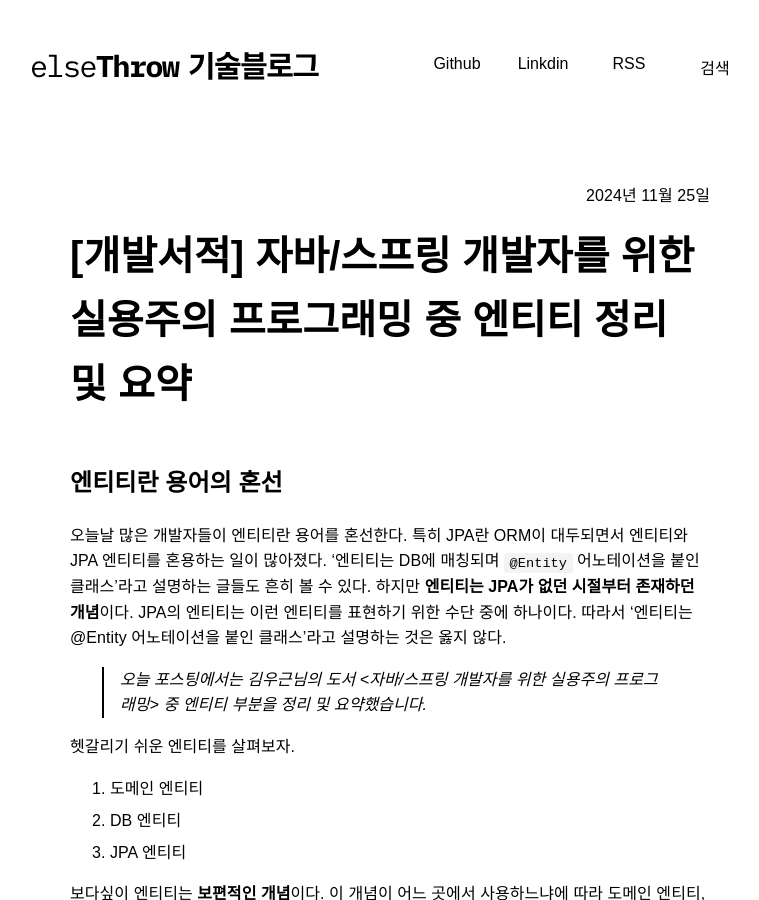
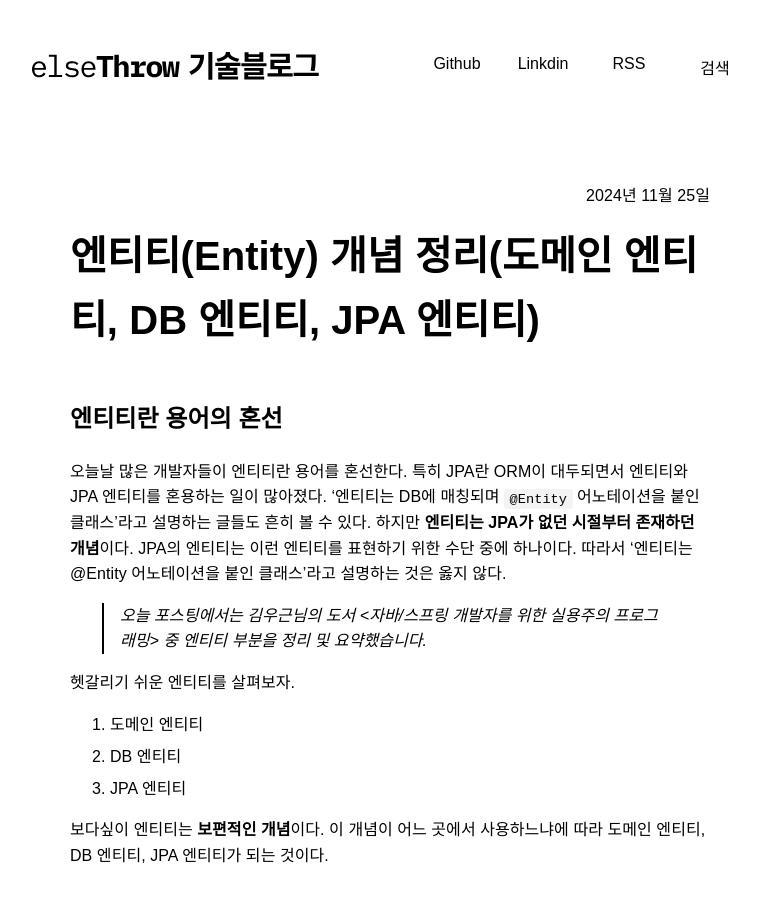
Before and after one commit to jaycobcoder/jaycobcoder.github.io, a Jekyll site: the page built from _posts/2024-11-25-엔티티 정리 및 요약.md, in a window 1280 px wide and 900 px high. Shown: the whole window, without its empty margins (250-1009 px from the left). Built offline with Jekyll 4.4.1, drawn with Linux system fonts in a browser that asks for light colours; comment, search, counter and statistics services are not loaded.

Commit message:
Update 2024-11-25-엔티티 정리 및 요약.md

```diff
--- a/_posts/2024-11-25-엔티티 정리 및 요약.md
+++ b/_posts/2024-11-25-엔티티 정리 및 요약.md
@@ -1,6 +1,6 @@
 ---
 layout: post
-title: "[개발서적] 자바/스프링 개발자를 위한 실용주의 프로그래밍 중 엔티티 정리 및 요약"
+title: "엔티티(Entity) 개념 정리(도메인 엔티티, DB 엔티티, JPA 엔티티)"
 date: 2024-11-25
 categories: [개발서적]
 tags: [개발서적, 스프링, 자바, 엔티티]
```
